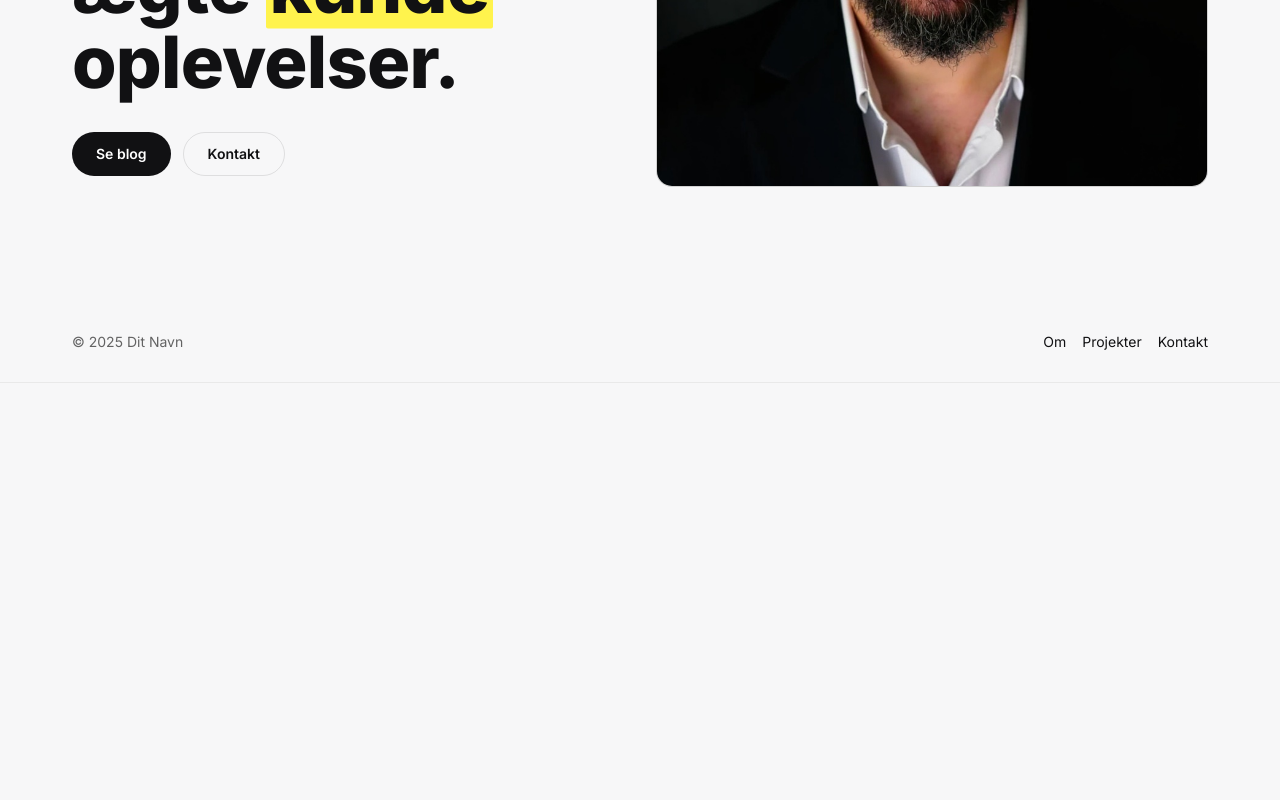
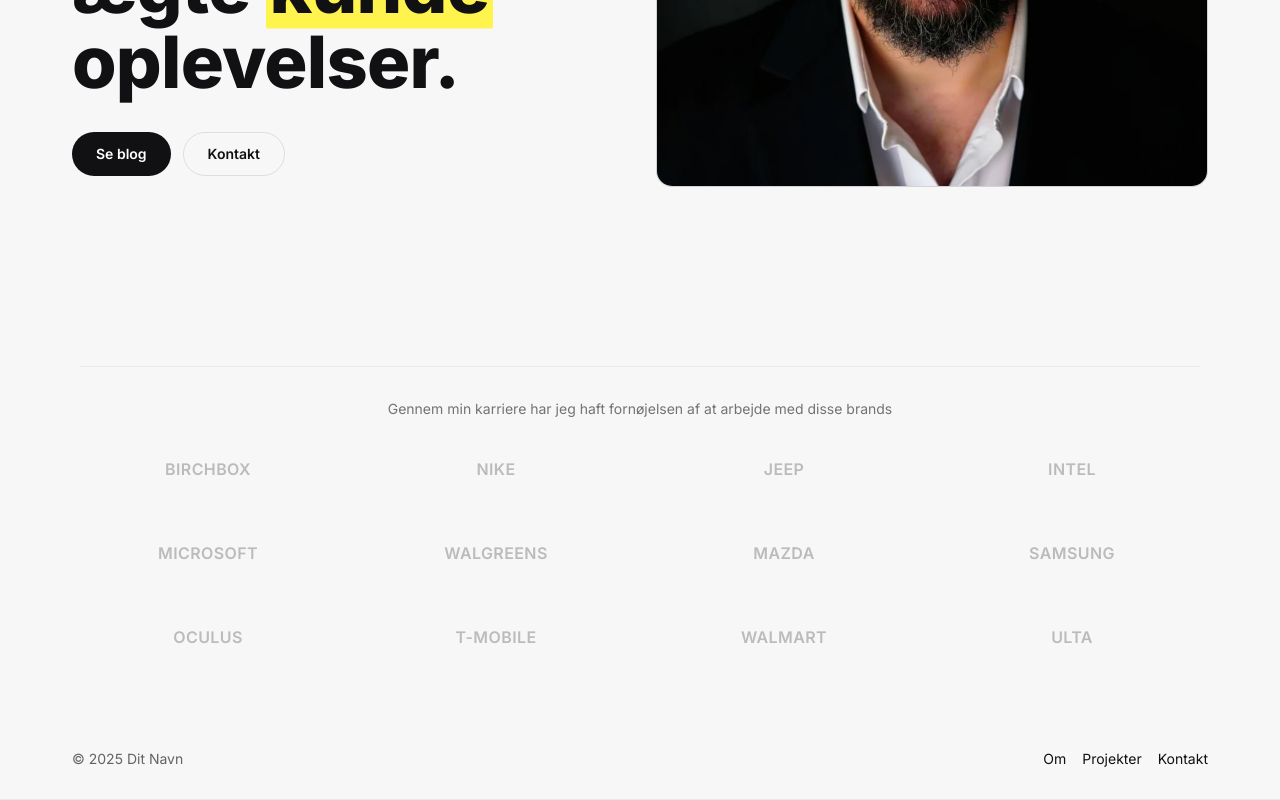
Before and after one commit to lundlund/resume, a React (Vite) app: page / in a window 1280 px wide. Shown: the part 545-1345 px from the top of the page. Before the commit the page ends 928 px from the top, so only its background shows below. Built offline with nearby package versions, Linux system fonts and the light colour scheme.

Commit message:
lang fix and brand comonent

```diff
--- /dev/null
+++ b/src/components/BrandCloud.tsx
@@ -0,0 +1,89 @@
+import React from "react";
+
+/**
+ * Dummy brandnavne – byt til rigtige når du har dem.
+ * Du kan også skifte til <img src="/logos/nike.svg" alt="Nike" />
+ * (se kommenteret kode længere nede).
+ */
+const BRANDS = [
+  "BIRCHBOX", "NIKE", "Jeep", "intel", "Microsoft", "Walgreens", "mazda",
+  "SAMSUNG", "oculus", "T-Mobile", "Walmart", "ULTA",
+];
+
+type Props = {
+  title?: string;
+  subtitle?: string;
+};
+
+export default function BrandCloud({
+  title,
+  subtitle = "During my career I’ve had the pleasure to work with these fine brands",
+}: Props) {
+  return (
+    <section className="py-12 sm:py-16">
+      <div className="mx-auto max-w-6xl px-4">
+        {/* Diskret top-linje som i eksemplet */}
+        <div className="h-px w-full bg-neutral-200/70 mb-6 sm:mb-8" />
+
+        {title && (
+          <h2 className="text-center text-xl font-semibold tracking-tight">
+            {title}
+          </h2>
+        )}
+
+        <p className="text-center text-sm text-neutral-500">
+          {subtitle}
+        </p>
+
+        <ul
+          className="
+            mt-6 sm:mt-8
+            grid place-items-center
+            grid-cols-3 sm:grid-cols-4 md:grid-cols-4 lg:grid-cols-4
+            gap-x-8 gap-y-10 sm:gap-y-12
+          "
+        >
+          {BRANDS.map((name) => (
+            <li
+              key={name}
+              className="opacity-70 hover:opacity-100 transition-opacity duration-200"
+            >
+              {/* TEXT-LOGO VARIANT (dummy) */}
+              <div className="h-8 sm:h-9 flex items-center">
+                <span
+                  aria-hidden
+                  className="
+                    select-none whitespace-nowrap
+                    text-neutral-400
+                    font-semibold tracking-wide
+                    uppercase
+                    text-sm sm:text-base
+                  "
+                >
+                  {name}
+                </span>
+                <span className="sr-only">{name}</span>
+              </div>
+
+              {/*
+              // IMAGE-LOGO VARIANT (når du har rigtige filer):
+              <img
+                src={`/logos/${slugify(name)}.svg`}
+                alt={name}
+                className="h-8 sm:h-9 w-auto object-contain opacity-70 grayscale hover:opacity-100 transition"
+                loading="lazy"
+              />
+              */}
+            </li>
+          ))}
+        </ul>
+      </div>
+    </section>
+  );
+}
+
+/* Hvis du vil bruge image-varianten, kan du bruge denne lille helper:
+function slugify(s: string) {
+  return s.toLowerCase().replace(/[^a-z0-9]+/g, "-").replace(/(^-|-$)/g, "");
+}
+*/
--- a/src/locales/da/common.json
+++ b/src/locales/da/common.json
@@ -9,12 +9,21 @@
     "hero": {
     "headline": "Skaber <hi1>værdi</hi1> på tværs af\n<emlite>kunstig</emlite>\nintelligens <emlite>og</emlite>\nægte <hi2>kunde</hi2>oplevelser."
   },
+  "home": {
+    "cta": {
+      "blog": "Se blog",
+      "contact": "Kontakt"
+    },
+    "heroAlt": "Portræt",
+    "brandSubtitle": "Gennem min karriere har jeg haft fornøjelsen af at arbejde med disse brands"
+  },
   "cta": {
     "getQuote": "Få et tilbud",
     "send": "Send besked",
     "sending": "Sender…"
   },
   "contact": {
+    "hero": "Skaber <hi1>værdi</hi1> på tværs af\n<emlite>kunstig</emlite>\nintelligens <emlite>og</emlite>\nægte <hi3>kunde</hi3>oplevelser.",
     "title1": "Skaber",
     "title2": "værdi",
     "title3": "på tværs af",
--- a/src/locales/en/common.json
+++ b/src/locales/en/common.json
@@ -5,6 +5,14 @@
     "about": "About",
     "contact": "Contact",
     "blog": "Blog"
+  },
+   "home": {
+    "cta": {
+      "blog": "Read blog",
+      "contact": "Contact"
+    },
+    "heroAlt": "Portrait",
+    "brandSubtitle": "Throughout my career I’ve had the pleasure of working with these brands"
   },
   "cta": {
     "getQuote": "Get a quote",
@@ -16,6 +24,7 @@
   },
 
   "contact": {
+    "hero": "Creating <hi1>value</hi1> across\n<emlite>artificial</emlite>\nintelligence <emlite>and</emlite>\ntrue <hi3>customer</hi3> experience.",
     "title1": "Creating",
     "title2": "value",
     "title3": "across",
--- a/src/pages/Contact.tsx
+++ b/src/pages/Contact.tsx
@@ -98,9 +98,11 @@
     hi1: <Highlighter>{""}</Highlighter>,
     hi2: <Highlighter>{""}</Highlighter>,
     hi3: <Highlighter>{""}</Highlighter>,
+    emlite: <span className="font-medium not-italic" />
   }}
   defaults={`Creating <hi1>value</hi1> across
-artificial <hi2>intelligence</hi2> and
+<emlite>artificial</emlite>
+intelligence <emlite>and</emlite>
 true <hi3>customer</hi3> experience.`}
 />
             </h1>
--- a/src/pages/Home.tsx
+++ b/src/pages/Home.tsx
@@ -1,9 +1,13 @@
-import React from 'react'
-import Section from '@/components/ui/Section'
-import Button from '@/components/ui/Button'
-import HeroHeadline from '@/components/HeroHeadline'
+import React from "react";
+import Section from "@/components/ui/Section";
+import Button from "@/components/ui/Button";
+import HeroHeadline from "@/components/HeroHeadline";
+import BrandCloud from "@/components/BrandCloud";
+import { useTranslation } from "react-i18next";
 
-export default function Home(){
+export default function Home() {
+  const { t } = useTranslation();
+
   return (
     <main>
       <Section>
@@ -11,15 +15,16 @@
           <div>
             <HeroHeadline />
             <div className="mt-8 flex gap-3">
-              <Button as="a" href="/blog">Se blog</Button>
-              <Button as="a" variant="ghost" href="/contact">Kontakt</Button>
+              <Button as="a" href="/blog">{t("home.cta.blog", { defaultValue: "Se blog" })}</Button>
+              <Button as="a" variant="ghost" href="/contact">{t("home.cta.contact", { defaultValue: "Kontakt" })}</Button>
             </div>
           </div>
+
           <div className="relative">
             <div className="aspect-[3/3] rounded-2xl overflow-hidden border border-black/5 bg-[#ddd]">
               <img
                 src="/img/lundimg2.jpg"
-                alt="Portraet"
+                alt={t("home.heroAlt", { defaultValue: "Portræt" })}
                 className="w-full h-full object-cover"
               />
             </div>
@@ -27,7 +32,13 @@
         </div>
       </Section>
 
-
+      {/* BrandCloud i bunden – tekst via i18n */}
+      <BrandCloud
+        subtitle={t("home.brandSubtitle", {
+          defaultValue:
+            "Gennem min karriere har jeg haft fornøjelsen af at arbejde med disse brands",
+        })}
+      />
     </main>
-  )
+  );
 }
```
Lines whose indentation alone changed are shown as unchanged.
